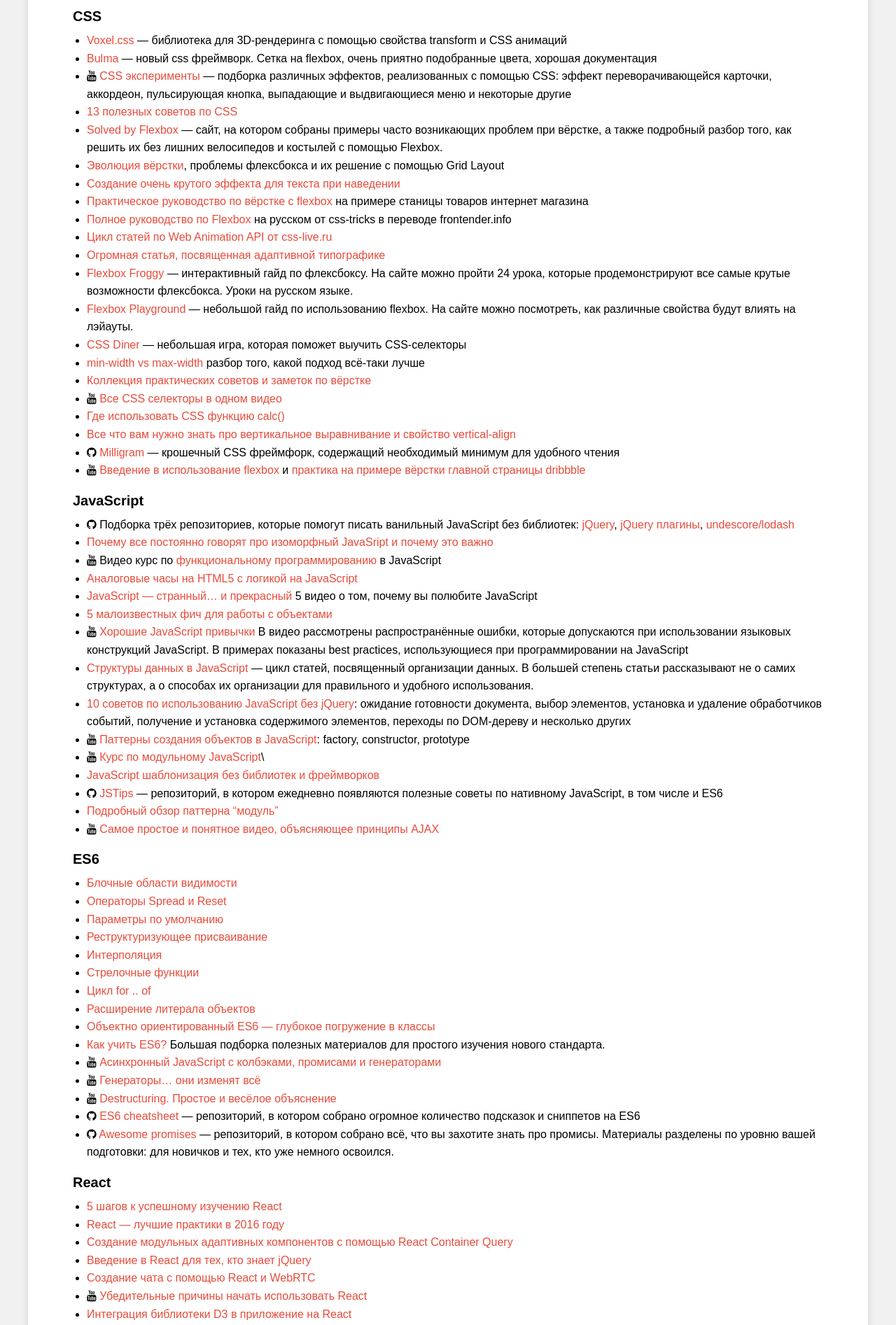
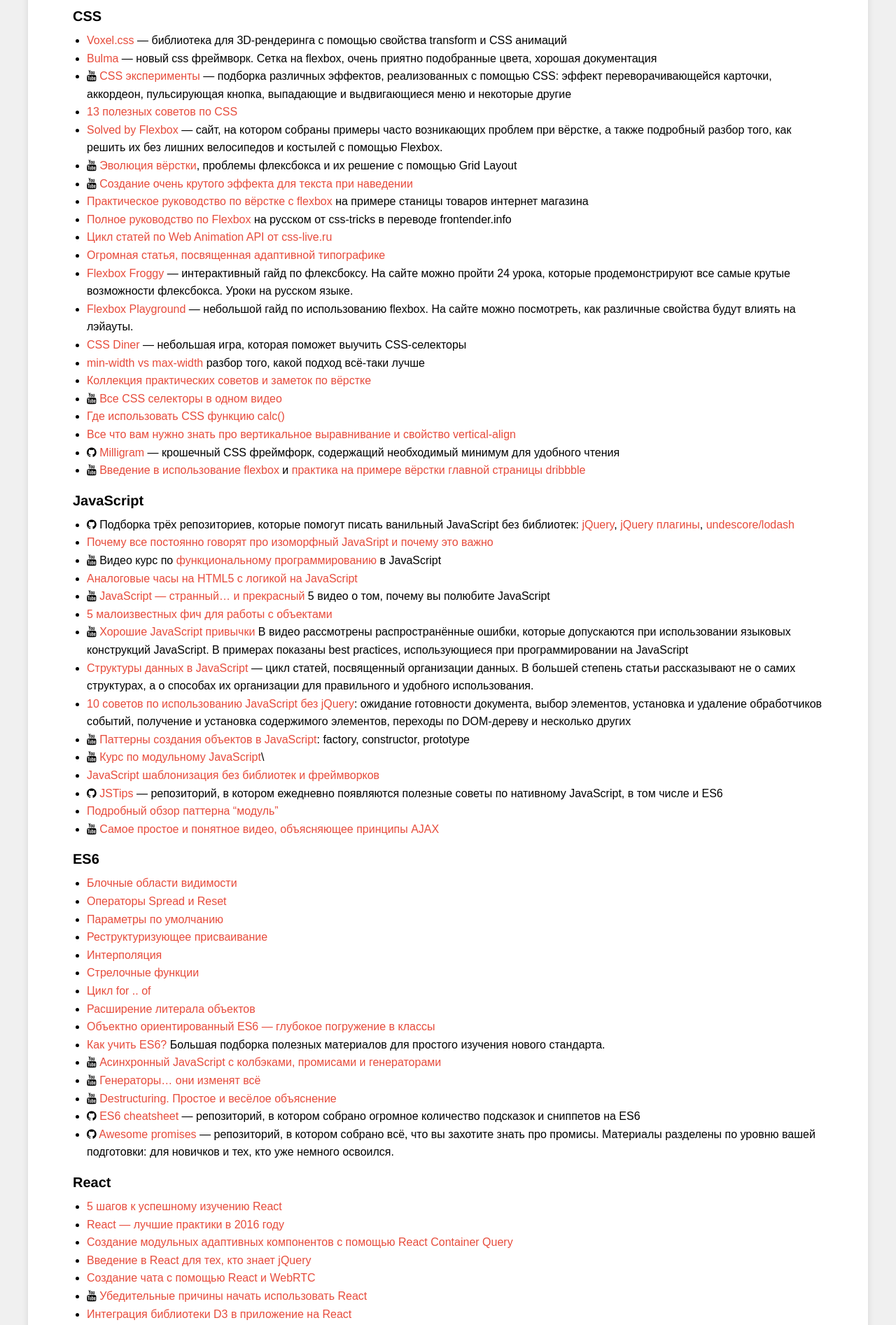
Before and after one commit to rtivital/jsraccoon, a Jekyll site: the page built from _posts/2016-01-29-digest-january.md, in a window 1280 px wide. Shown: the part 1018-2911 px from the top of the page at 70% size. Built offline with Jekyll 4.4.1, drawn with Linux system fonts in a browser that asks for light colours; nearby versions of some CDN libraries; comment, search, counter and statistics services are not loaded.

Commit message:
Update 2016-01-29-digest-january.md
added youtube and github classes

```diff
--- a/_posts/2016-01-29-digest-january.md
+++ b/_posts/2016-01-29-digest-january.md
@@ -33,8 +33,8 @@
 * <i class="fa fa-youtube"></i> [CSS эксперименты](https://www.youtube.com/playlist?list=PLLnpHn493BHGrSO0lNO-3SNuuoPuJrA1o) — подборка различных эффектов, реализованных с помощью CSS: эффект переворачивающейся карточки, аккордеон, пульсирующая кнопка, выпадающие и выдвигающиеся меню и некоторые другие
 * [13 полезных советов по CSS](https://habrahabr.ru/post/273403/)
 * [Solved by Flexbox](https://philipwalton.github.io/solved-by-flexbox/) — сайт, на котором собраны примеры часто возникающих проблем при вёрстке, а также подробный разбор того, как решить их без лишних велосипедов и костылей с помощью Flexbox.
-* [Эволюция вёрстки](https://www.youtube.com/watch?v=9js_5MjiGFo), проблемы флексбокса и их решение с помощью Grid Layout
-* [Создание очень крутого эффекта для текста при наведении](https://www.youtube.com/watch?v=qii-5ZpLLYY)
+* <i class="fa fa-youtube"></i> [Эволюция вёрстки](https://www.youtube.com/watch?v=9js_5MjiGFo), проблемы флексбокса и их решение с помощью Grid Layout
+* <i class="fa fa-youtube"></i> [Создание очень крутого эффекта для текста при наведении](https://www.youtube.com/watch?v=qii-5ZpLLYY)
 * [Практическое руководство по вёрстке с flexbox](https://css-tricks.com/designing-a-product-page-layout-with-flexbox/) на примере станицы товаров интернет магазина
 * [Полное руководство по Flexbox](http://frontender.info/a-guide-to-flexbox/) на русском от css-tricks в переводе frontender.info
 * [Цикл статей по Web Animation API от css-live.ru](http://vk.com/wall-97408246_2132)
@@ -57,7 +57,7 @@
 * [Почему все постоянно говорят про изоморфный JavaSript и почему это важно](http://www.capitalone.io/blog/why-is-everyone-talking-about-isomorphic-javascript/)
 * <i class="fa fa-youtube"></i> Видео курс по [функциональному программированию](https://www.youtube.com/playlist?list=PL0zVEGEvSaeEd9hlmCXrk5yUyqUag-n84) в JavaScript
 * [Аналоговые часы на HTML5 c логикой на JavaScript](http://habrahabr.ru/post/275353/)
-* [JavaScript — странный... и прекрасный](https://www.youtube.com/playlist?list=PLoYCgNOIyGABI011EYc-avPOsk1YsMUe_) 5 видео о том, почему вы полюбите JavaScript
+* <i class="fa fa-youtube"></i> [JavaScript — странный... и прекрасный](https://www.youtube.com/playlist?list=PLoYCgNOIyGABI011EYc-avPOsk1YsMUe_) 5 видео о том, почему вы полюбите JavaScript
 * [5 малоизвестных фич для работы с объектами](http://www.2ality.com/2015/08/object-literals-es5.html)
 * <i class="fa fa-youtube"></i> [Хорошие JavaScript привычки](https://www.youtube.com/watch?v=rBiaUnU1BVc) В видео рассмотрены распространённые ошибки, которые допускаются при использовании языковых конструкций JavaScript. В примерах показаны best practices, использующиеся при программировании на JavaScript
 * [Структуры данных в JavaScript](http://vk.com/wall-97408246_1709) — цикл статей, посвященный организации данных. В большей степень статьи рассказывают не о самих структурах, а о способах их организации для правильного и удобного использования.
@@ -100,7 +100,7 @@
 * [5 практических примеров использования React](http://tutorialzine.com/2014/07/5-practical-examples-for-learning-facebooks-react-framework/): таймер, навигация, подгрузка изображений с помощью AJAX, мгновенный поиск и форма заказа. Отлично подойдет для изучения React на примерах
 * [Создание галереи изображений с помощью React](http://www.eloquentwebapp.com/building-a-gallery-using-reactjs-webpack-bootstrap-and-sass/)
 * [OverReact](http://www.overreact.io/) — инструмент для создания wireframe'ов компонента для React. Компонент экспортируется и у вас есть готовые файлы для самого компонента, сервера, Webpack/Gulp/Grunt. Поддерживается ES6 формат.
-* [Awesome React](https://github.com/enaqx/awesome-react) — гигантский, постоянно пополняющийся список статей, туториалов, интсрументов, компонентов и вообще всего, что связано с React.
+* <i class="fa fa-github"></i> [Awesome React](https://github.com/enaqx/awesome-react) — гигантский, постоянно пополняющийся список статей, туториалов, интсрументов, компонентов и вообще всего, что связано с React.
 
 
 
@@ -116,7 +116,7 @@
 * <i class="fa fa-youtube"></i> [Основы Gulp.js](https://www.youtube.com/playlist?list=PLLnpHn493BHE2RsdyUNpbiVn-cfuV7Fos). Рассматриваются все базовые вещи, которые должен уметь делать любой фронтенд разработчик: конкатенация и минифицирование css и js файлов, компилирование sass, использование BrowserSync, Live Reload и многое другое
 * <i class="fa fa-github"></i> [WPGulp](https://github.com/ahmadawais/WPGulp) — стартовый проект для тем на Wordpress. Содержит всё, что вы только захотите получить от Gulp — компилирование Sass, конкатенация и сжатие CSS и JavaScript файлов и библиотек, source maps, autoprefixer, BrowserSync и оптимизация изображений
 * [CMS.js](https://cdmedia.github.io/cms.js/) — генератор статических сайтов написанный на JavaScript.
-* [Nativefier](https://github.com/jiahaog/nativefier) — утилита для конвертирования любого сайта в десктопное приложение.
+* <i class="fa fa-github"></i> [Nativefier](https://github.com/jiahaog/nativefier) — утилита для конвертирования любого сайта в десктопное приложение.
 * [19 советов по повседневной работе с Git](http://habrahabr.ru/company/mailru/blog/267595/)
 * <i class="fa fa-github"></i> [Kickup](https://github.com/kreativgebiet/kickup) — стартовый набор для современного веб-приложения. Gulp, BrowserSync, Autoprefixer, Sass, Browserify, Babel, ESLint — всё уже настроено за вас.
 * <i class="fa fa-youtube"></i> [Введение в Browserify](https://www.youtube.com/watch?v=CTAa8IcQh1U) — инструмент, позволяющий использовать require('ваш-модуль') в клиентском JavaScript.
```
